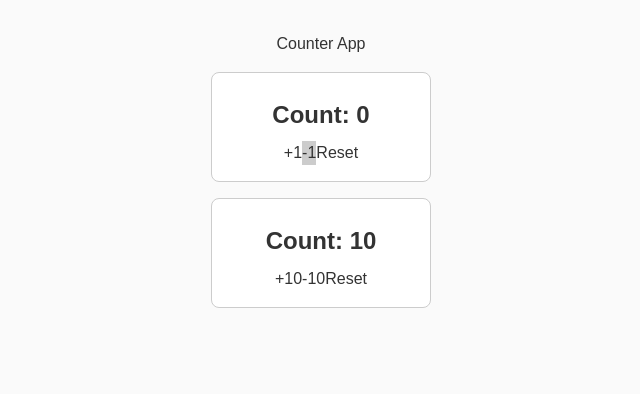
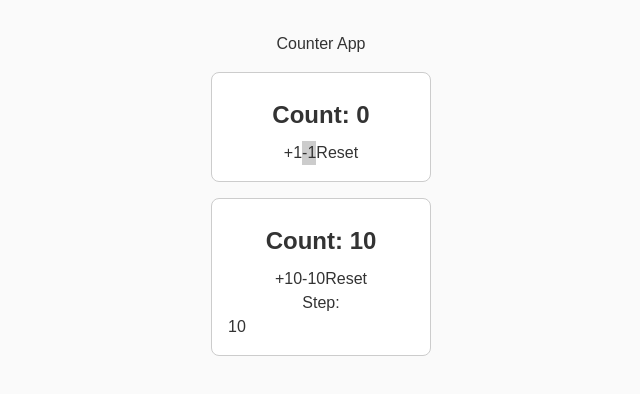
Before and after one commit to ediaz-usf/nextjs-button-counter, a Next.js app: page / in a window 1280 px wide. Shown: the top 394 px of the page, without its empty margins (319-959 px from the left). Built offline with nearby package versions, Linux system fonts and the light colour scheme.

Commit message:
created step input

```diff
--- a/app/page.js
+++ b/app/page.js
@@ -7,7 +7,7 @@ export default function Home() {
 
       <Counter />
 
-      <Counter initialCount={10} initialStep={10} />
+      <Counter initialCount={10} initialStep={10} showStepInput={true} />
     </main>
   );
 }
--- a/components/counter.js
+++ b/components/counter.js
@@ -1,7 +1,7 @@
 'use client';
 import { useState } from 'react';
 
-export default function Counter({ initialCount = 0, initialStep = 1 }) {
+export default function Counter({ initialCount = 0, initialStep = 1, showStepInput = false }) {
 
     const [count, setCount] = useState(initialCount);
     const [step, setStep] = useState(initialStep);
@@ -27,6 +27,19 @@ export default function Counter({ initialCount = 0, initialStep = 1 }) {
                     <button onClick={reset}>Reset</button>
                 </div>
 
+                {showStepInput && (
+                <div>
+                <label htmlFor="step">Step: </label>
+                <input
+                    id="step"
+                    type="number"
+                    value={step}
+                    min="1"
+                    onChange={(e) => setStep(Number(e.target.value))}
+                />
+                </div>
+            )}
+
             </div>
         </>
     )
```
